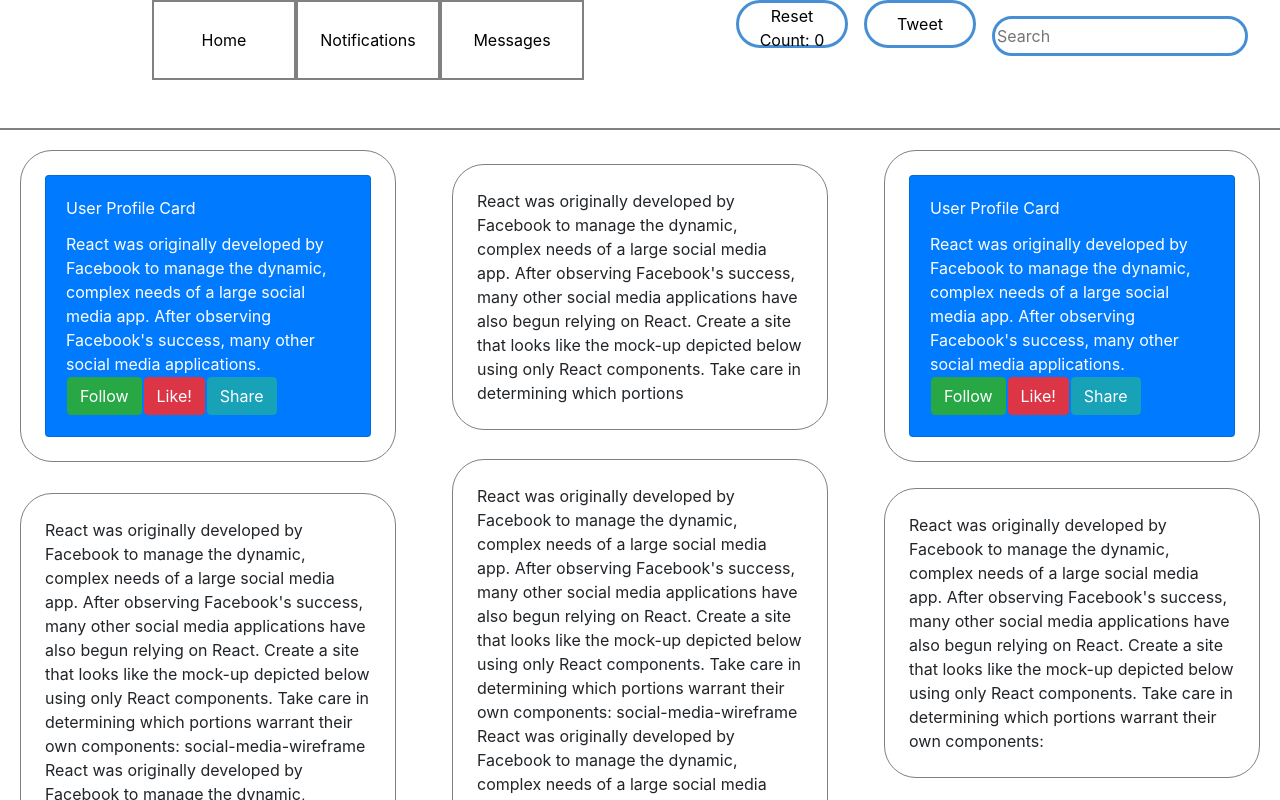
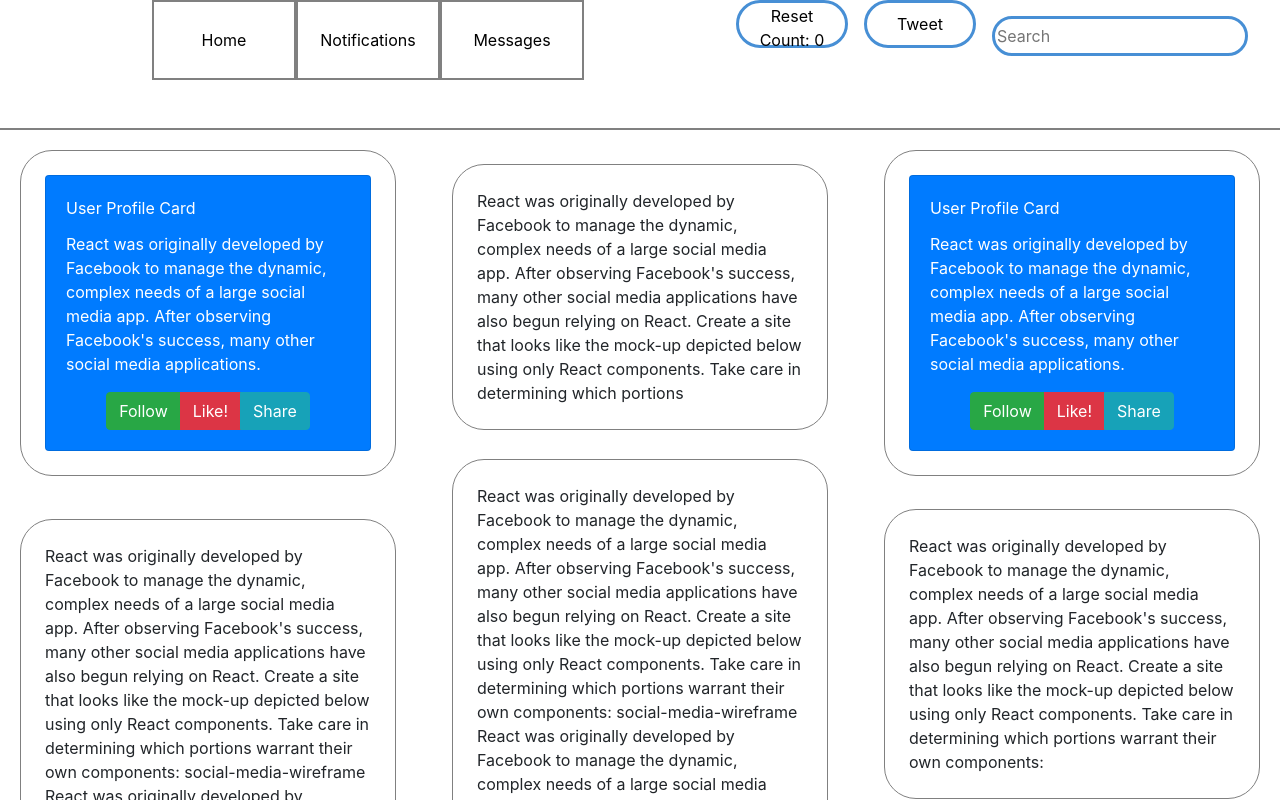
Before and after one commit to lmschless/social-media-mockup, a React (Create React App) app: page / in a window 1280 px wide. Shown: the top 800 px of the page. Built offline with nearby package versions, Linux system fonts and the light colour scheme.

Commit message:
cleaned up profilebadge.js. Removed table and centered buttongroup, also moved the buttongroup outside of the cardtext div.

```diff
--- a/src/components/Header.js
+++ b/src/components/Header.js
@@ -27,7 +27,6 @@
 
 import React, { Component } from 'react';
 import Nav from './Nav';
-import Search from './Search';
 
 export default class Header extends Component {
 	state = {
--- a/src/components/Nav.js
+++ b/src/components/Nav.js
@@ -2,11 +2,6 @@ import React from 'react';
 import Search from './Search';
 
 function Nav() {
-	const navStyles = {
-		// alignItems: 'center'
-		// float: 'left',
-		// paddingTop: '1em'
-	};
 	const buttonStyles = {
 		height: '5em',
 		width: '9em',
--- a/src/components/ProfileBadge.js
+++ b/src/components/ProfileBadge.js
@@ -3,31 +3,25 @@ import { Card, Button, CardTitle, CardText, ButtonGroup } from 'reactstrap';
 
 const Example = (props) => {
 	return (
-		<div>
+		<React.Fragment>
 			<Card body inverse color="primary">
 				<CardTitle>User Profile Card</CardTitle>
 				<CardText>
 					React was originally developed by Facebook to manage the dynamic, complex
 					needs of a large social media app. After observing Facebook's success, many
 					other social media applications.
-					<table>
-						<tr>
-							<ButtonGroup>
-								<td>
-									<Button color="success">Follow</Button>
-								</td>
-								<td>
-									<Button color="danger">Like!</Button>
-								</td>
-								<td>
-									<Button color="info">Share</Button>
-								</td>
-							</ButtonGroup>
-						</tr>
-					</table>
 				</CardText>
+				<center>
+					<ButtonGroup>
+						<Button color="success">Follow</Button>
+
+						<Button color="danger">Like!</Button>
+
+						<Button color="info">Share</Button>
+					</ButtonGroup>
+				</center>
 			</Card>
-		</div>
+		</React.Fragment>
 	);
 };
 
```
